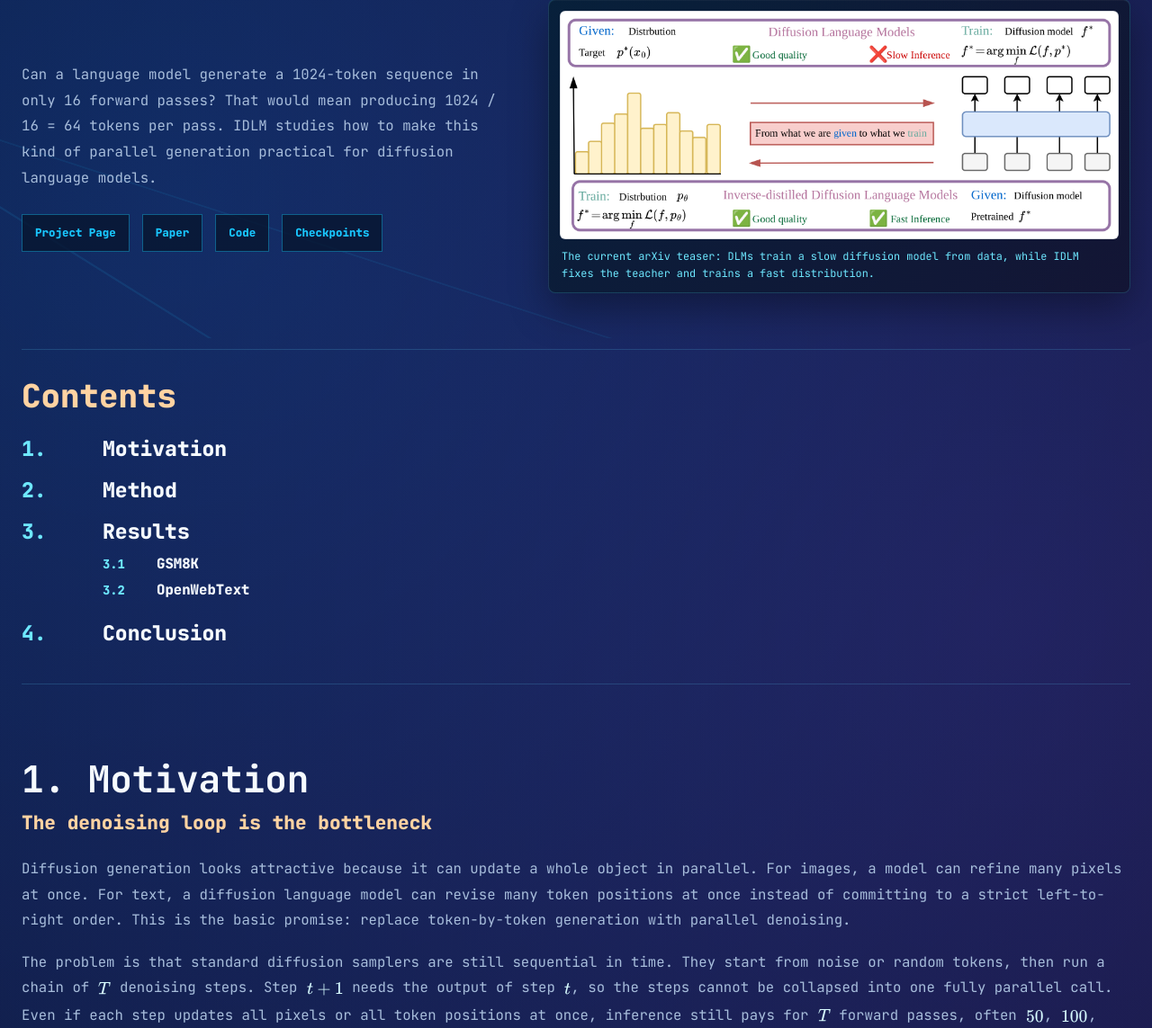
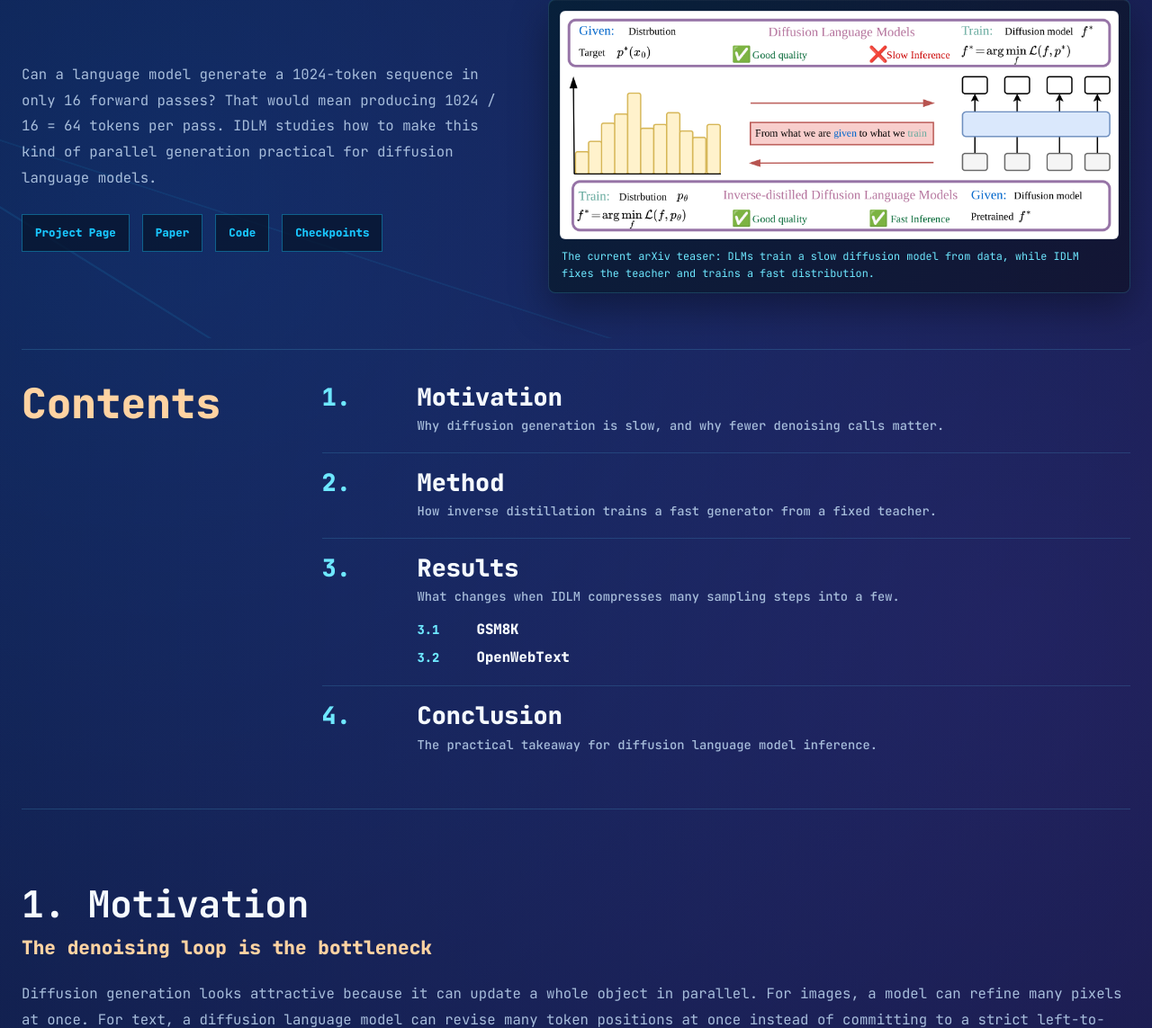
Before and after one commit to David-cripto/Bio-page, a Django app: template homepage/templates/homepage/idlm_blog.html in a window 1280 px wide. Shown: the part 424-1567 px from the top of the page at 90% size. Run offline with Django 4.2, Linux system fonts and the light colour scheme; the template is opened without the code that fills it, so the values that code supplies are empty.

Commit message:
Refine blog contents design

```diff
--- a/docs/index.html
+++ b/docs/index.html
@@ -12,7 +12,7 @@
   <link rel="preconnect" href="https://fonts.googleapis.com">
   <link rel="preconnect" href="https://fonts.gstatic.com" crossorigin>
   <link href="https://fonts.googleapis.com/css2?family=JetBrains+Mono:wght@300;400;500;700;800&display=swap" rel="stylesheet">
-  <link rel="stylesheet" href="/Bio-page/static/homepage/concept.css?v=20260529-contents-large">
+  <link rel="stylesheet" href="/Bio-page/static/homepage/concept.css?v=20260529-contents-editorial">
 </head>
 <body>
   <div class="layout">
--- a/docs/static/homepage/concept.css
+++ b/docs/static/homepage/concept.css
@@ -584,25 +584,29 @@ svg {
 
 .blog-contents {
   scroll-margin-top: 82px;
+  display: grid;
+  grid-template-columns: minmax(170px, 0.32fr) minmax(0, 1fr);
+  column-gap: 46px;
   margin: 0 0 84px;
   border-top: 1px solid var(--line);
   border-bottom: 1px solid var(--line);
-  padding: 34px 0 38px;
+  padding: 38px 0 42px;
 }
 
 .blog-contents .label {
-  margin-bottom: 22px;
+  align-self: start;
+  margin: 0;
   color: #ffd3a2;
-  font-size: clamp(1.55rem, 2.8vw, 2.35rem);
-  line-height: 1;
+  font-size: clamp(1.9rem, 3.6vw, 3.05rem);
+  line-height: 0.96;
   letter-spacing: 0;
   text-transform: none;
 }
 
 .blog-contents > ol {
+  grid-column: 2;
   counter-reset: toc;
   display: grid;
-  gap: 10px;
   margin: 0;
   padding: 0;
   list-style: none;
@@ -611,34 +615,50 @@ svg {
 .blog-contents > ol > li {
   counter-increment: toc;
   display: grid;
-  grid-template-columns: 72px minmax(0, 1fr);
-  column-gap: 18px;
+  grid-template-columns: 84px minmax(0, 1fr);
+  column-gap: 22px;
   align-items: start;
-  padding: 4px 0;
+  border-top: 1px solid rgba(94, 217, 255, 0.16);
+  padding: 18px 0;
+}
+
+.blog-contents > ol > li:first-child {
+  border-top: 0;
+  padding-top: 0;
 }
 
 .blog-contents > ol > li::before {
   content: counter(toc) ".";
   color: var(--quiet);
-  font-size: clamp(1.15rem, 1.8vw, 1.55rem);
-  font-weight: 800;
-  line-height: 1.22;
+  font-size: clamp(1.25rem, 2.1vw, 1.8rem);
+  font-weight: 800;
+  line-height: 1.1;
 }
 
 .blog-contents > ol > li > a {
   color: var(--ink);
-  font-size: clamp(1.15rem, 1.8vw, 1.55rem);
-  font-weight: 800;
-  line-height: 1.22;
+  font-size: clamp(1.25rem, 2.1vw, 1.8rem);
+  font-weight: 800;
+  line-height: 1.1;
   text-decoration: none;
+}
+
+.toc-note {
+  grid-column: 2;
+  max-width: 780px;
+  margin-top: 7px;
+  color: var(--muted);
+  font-size: 0.86rem;
+  font-weight: 500;
+  line-height: 1.55;
 }
 
 .blog-contents > ol > li > ol {
   grid-column: 2;
   counter-reset: toc-sub;
   display: grid;
-  gap: 6px;
-  margin: 10px 0 4px;
+  gap: 7px;
+  margin: 14px 0 2px;
   padding: 0;
   list-style: none;
 }
@@ -646,7 +666,7 @@ svg {
 .blog-contents > ol > li > ol > li {
   counter-increment: toc-sub;
   display: grid;
-  grid-template-columns: 48px minmax(0, 1fr);
+  grid-template-columns: 54px minmax(0, 1fr);
   column-gap: 12px;
   align-items: baseline;
 }
@@ -1468,6 +1488,15 @@ svg {
     font-size: clamp(2.4rem, 8vw, 4rem);
   }
 
+  .blog-contents {
+    grid-template-columns: 1fr;
+    row-gap: 24px;
+  }
+
+  .blog-contents > ol {
+    grid-column: auto;
+  }
+
   .blog-contents ol,
   .token-scale-visual,
   .intuition-strip,
--- a/homepage/templates/homepage/concept.html
+++ b/homepage/templates/homepage/concept.html
@@ -12,7 +12,7 @@
   <link rel="preconnect" href="https://fonts.googleapis.com">
   <link rel="preconnect" href="https://fonts.gstatic.com" crossorigin>
   <link href="https://fonts.googleapis.com/css2?family=JetBrains+Mono:wght@300;400;500;700;800&display=swap" rel="stylesheet">
-  <link rel="stylesheet" href="{% static 'homepage/concept.css' %}?v=20260529-contents-large">
+  <link rel="stylesheet" href="{% static 'homepage/concept.css' %}?v=20260529-contents-editorial">
 </head>
 <body>
   <div class="layout">
--- a/homepage/templates/homepage/idlm_blog.html
+++ b/homepage/templates/homepage/idlm_blog.html
@@ -6,9 +6,9 @@
   <meta name="viewport" content="width=device-width, initial-scale=1">
   <meta name="description" content="Blog post about IDLM: Inverse-distilled Diffusion Language Models">
   <title>IDLM Blog | {{ profile.name }}</title>
-  <link rel="icon" type="image/png" sizes="32x32" href="{% static 'homepage/favicon-32.png' %}?v=20260529-contents-large">
-  <link rel="icon" type="image/png" sizes="192x192" href="{% static 'homepage/favicon-192.png' %}?v=20260529-contents-large">
-  <link rel="apple-touch-icon" sizes="180x180" href="{% static 'homepage/apple-touch-icon.png' %}?v=20260529-contents-large">
+  <link rel="icon" type="image/png" sizes="32x32" href="{% static 'homepage/favicon-32.png' %}?v=20260529-contents-editorial">
+  <link rel="icon" type="image/png" sizes="192x192" href="{% static 'homepage/favicon-192.png' %}?v=20260529-contents-editorial">
+  <link rel="apple-touch-icon" sizes="180x180" href="{% static 'homepage/apple-touch-icon.png' %}?v=20260529-contents-editorial">
   <link rel="preconnect" href="https://fonts.googleapis.com">
   <link rel="preconnect" href="https://fonts.gstatic.com" crossorigin>
   <link href="https://fonts.googleapis.com/css2?family=JetBrains+Mono:wght@300;400;500;700;800&display=swap" rel="stylesheet">
@@ -27,7 +27,7 @@
     };
   </script>
   <script defer src="https://cdn.jsdelivr.net/npm/mathjax@3/es5/tex-svg.js"></script>
-  <link rel="stylesheet" href="{% static 'homepage/concept.css' %}?v=20260529-contents-large">
+  <link rel="stylesheet" href="{% static 'homepage/concept.css' %}?v=20260529-contents-editorial">
 </head>
 <body>
   <main class="blog-shell">
@@ -71,16 +71,26 @@
     <section id="contents" class="blog-contents" aria-labelledby="contents-title">
       <p class="label" id="contents-title">Contents</p>
       <ol>
-        <li><a href="#motivation">Motivation</a></li>
-        <li><a href="#method">Method</a></li>
+        <li>
+          <a href="#motivation">Motivation</a>
+          <span class="toc-note">Why diffusion generation is slow, and why fewer denoising calls matter.</span>
+        </li>
+        <li>
+          <a href="#method">Method</a>
+          <span class="toc-note">How inverse distillation trains a fast generator from a fixed teacher.</span>
+        </li>
         <li>
           <a href="#results">Results</a>
+          <span class="toc-note">What changes when IDLM compresses many sampling steps into a few.</span>
           <ol>
             <li><a href="#gsm8k">GSM8K</a></li>
             <li><a href="#openwebtext">OpenWebText</a></li>
           </ol>
         </li>
-        <li><a href="#conclusion">Conclusion</a></li>
+        <li>
+          <a href="#conclusion">Conclusion</a>
+          <span class="toc-note">The practical takeaway for diffusion language model inference.</span>
+        </li>
       </ol>
     </section>
 
```
Also changed, not shown: docs/blog/index.html (+17 -7 lines), homepage/static/homepage/concept.css (+46 -17 lines).
